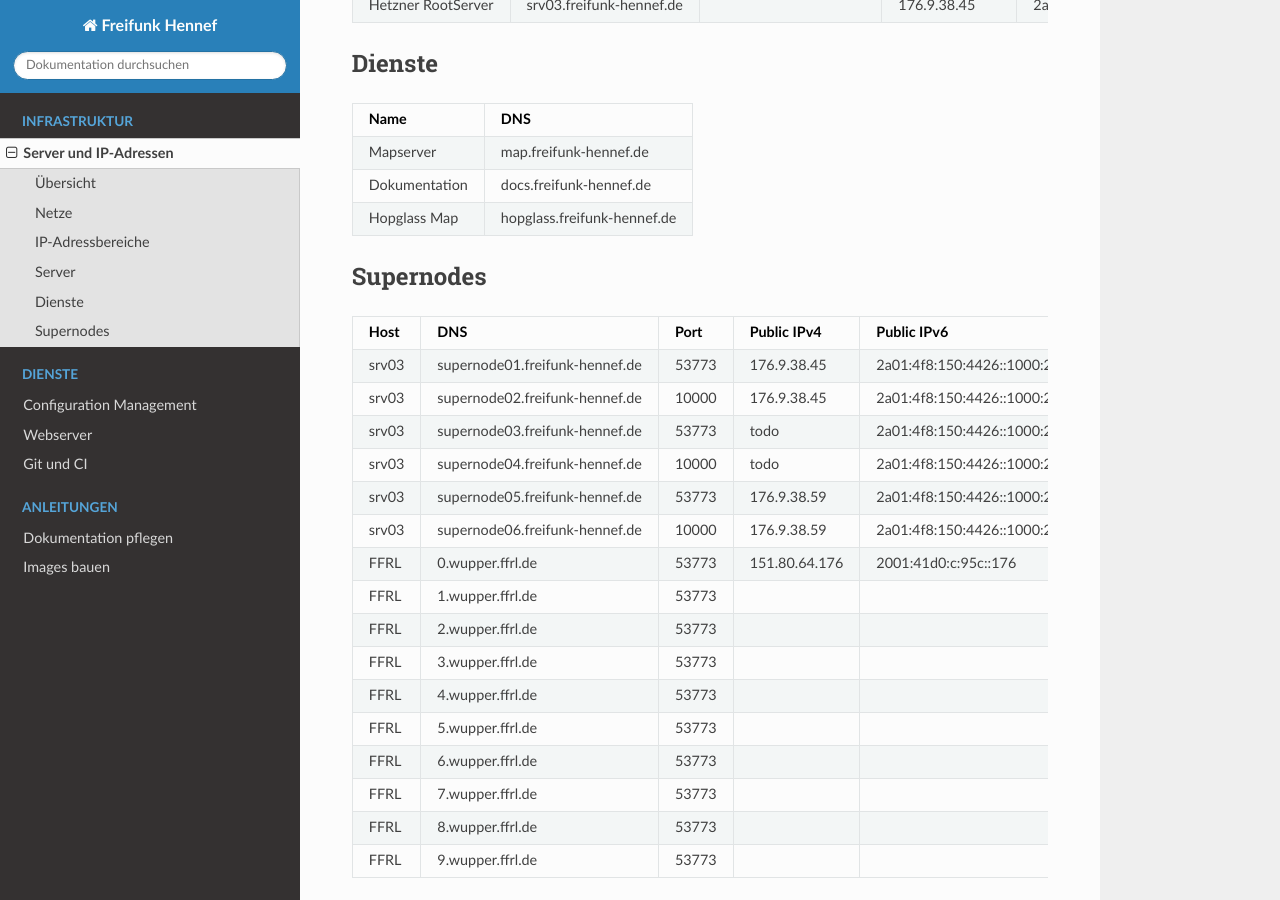
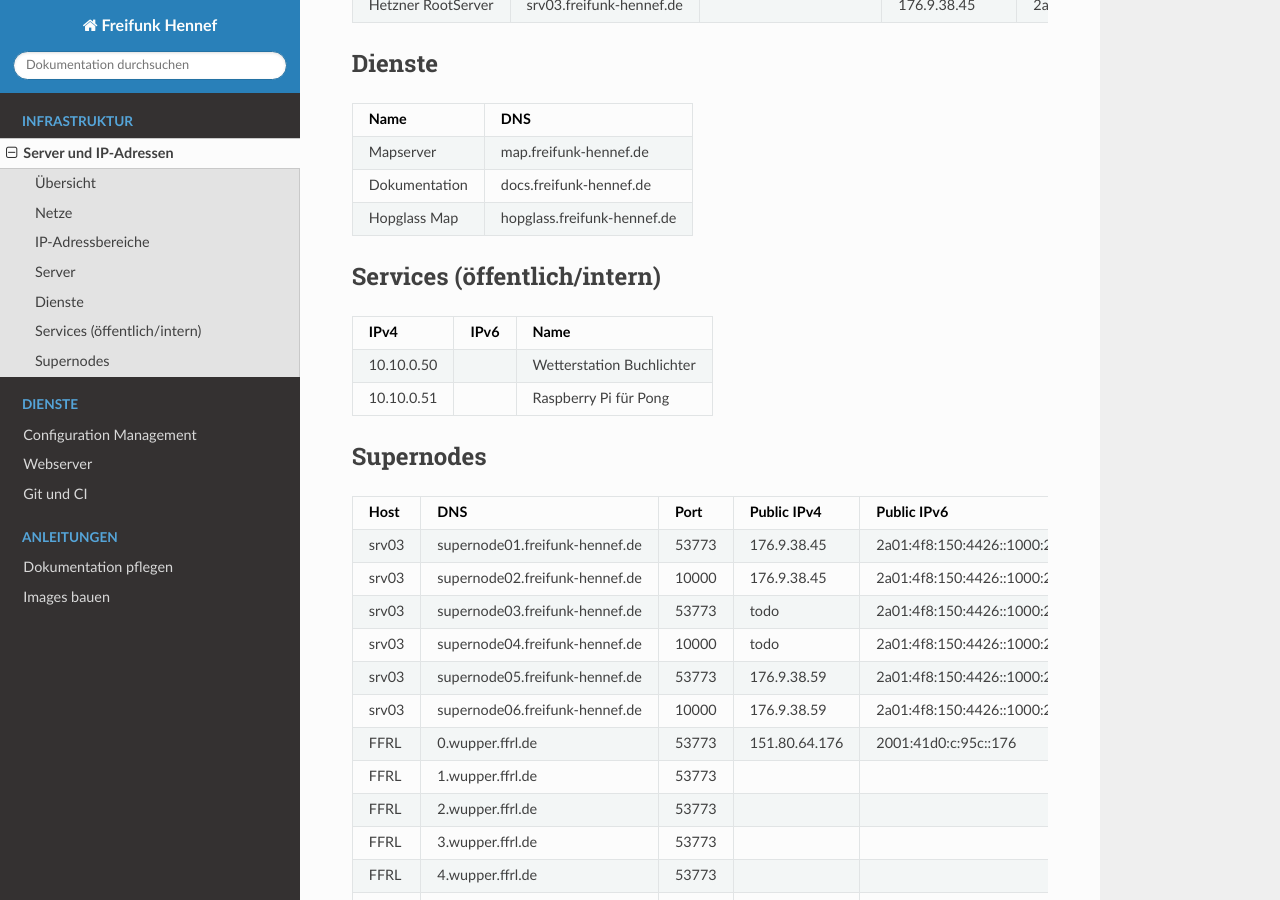
Before and after one commit to Freifunk-Hennef/FFHEF-Docs, a Sphinx documentation site: the page built from source/server-ip-adressen.rst, in a window 1280 px wide and 900 px high, scrolled down 965 px. Built offline with Sphinx 7.4.7 and the Read the Docs theme 2.0.0, drawn with Linux system fonts in a browser that asks for light colours.

Commit message:
[FEAT] Liste für öffentliche/interne Services angelegt und die erste Wetterstation und den RasPi für Pong eingetragen

```diff
--- a/source/server-ip-adressen.rst
+++ b/source/server-ip-adressen.rst
@@ -81,6 +81,7 @@ Server
 
 Dienste
 -------
+
 +---------------------+------------------------------+
 | Name                | DNS                          |
 +=====================+==============================+
@@ -91,7 +92,16 @@ Dienste
 | Hopglass Map        | hopglass.freifunk-hennef.de  |
 +---------------------+------------------------------+
 
+Services (öffentlich/intern)
+----------------------------
 
++--------------+--------------+---------------------------+
+| IPv4         | IPv6         | Name                      |
++==============+==============+===========================+
+| 10.10.0.50   |              | Wetterstation Buchlichter |
++--------------+--------------+---------------------------+
+| 10.10.0.51   |              | Raspberry Pi für Pong     |
++--------------+--------------+---------------------------+
 
 Supernodes
 ----------
```
